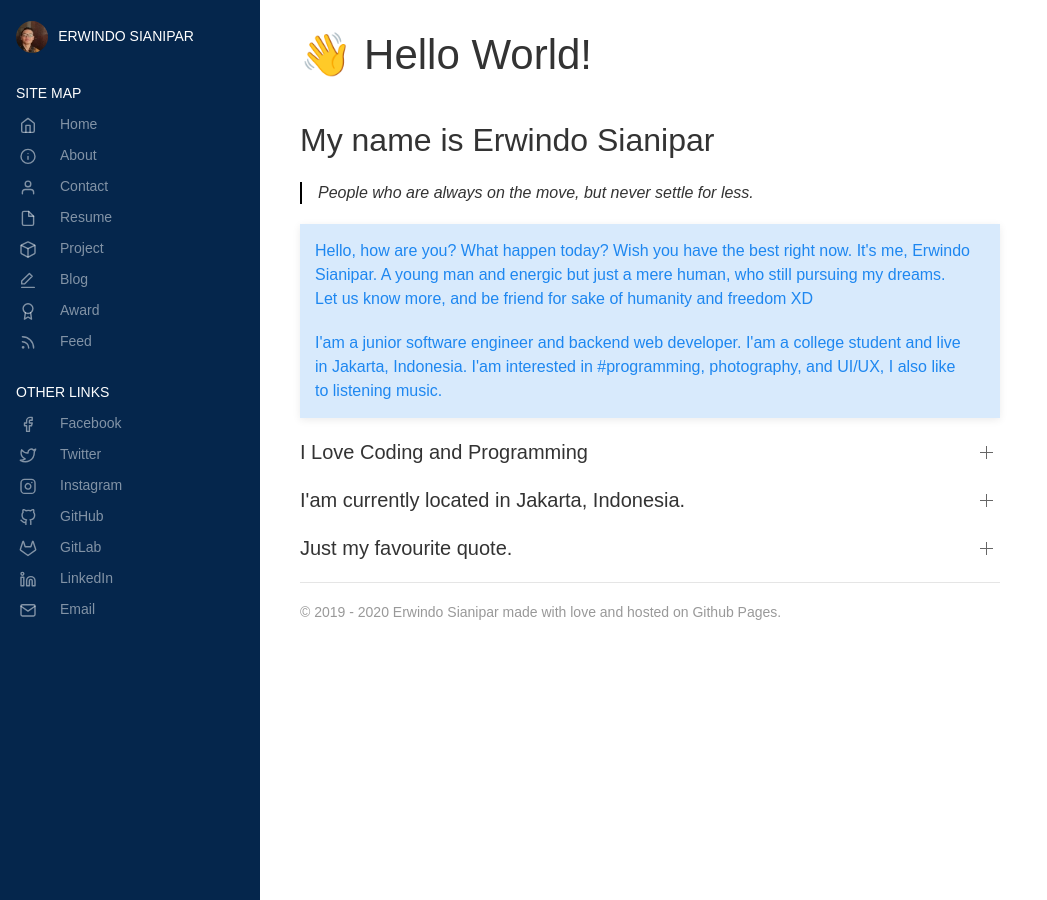
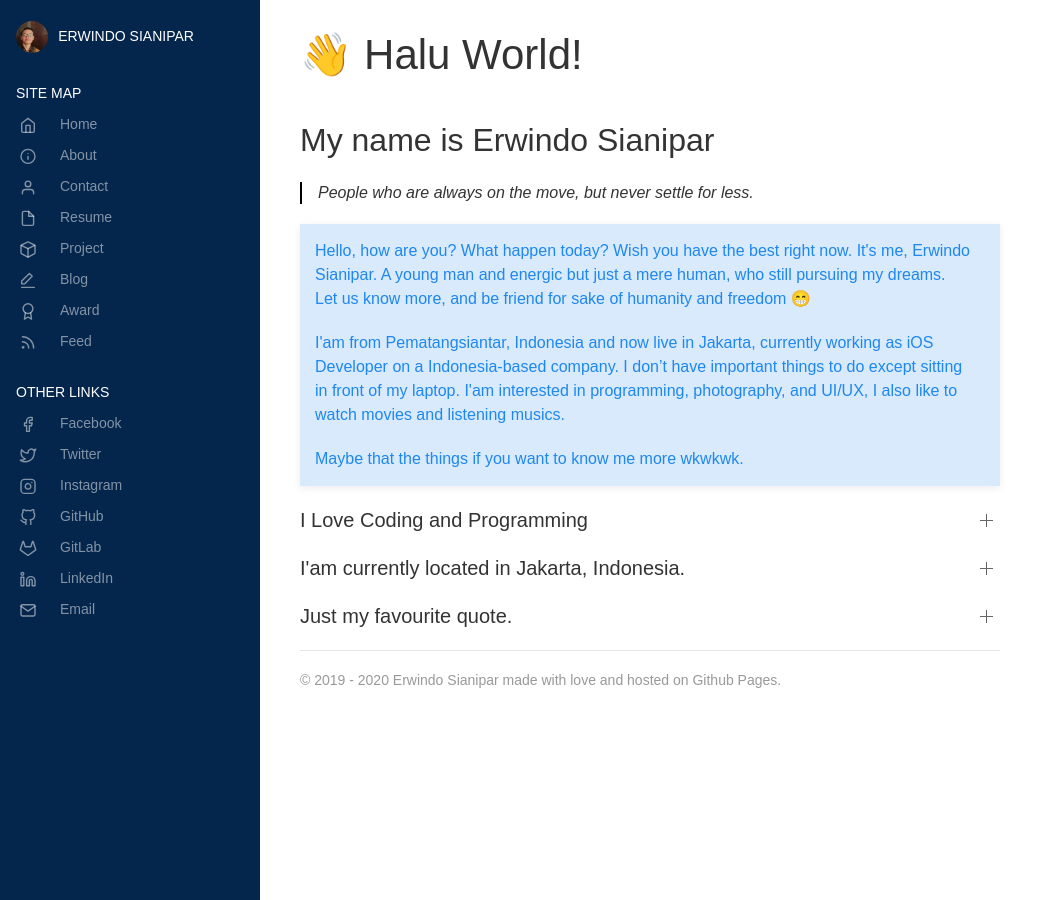
Before and after one commit to erwindosianipar/erwindosianipar.jekyll, a Jekyll site: the page built from pages/index.md, in a window 1280 px wide and 900 px high. Shown: the whole window, without its empty margins (0-1047 px from the left). Built offline with Jekyll 4.4.1, drawn with Linux system fonts in a browser that asks for light colours; nearby versions of some CDN libraries; some web fonts are replaced.

Commit message:
Update impressium about me in home page

```diff
--- a/_includes/home.html
+++ b/_includes/home.html
@@ -1,4 +1,4 @@
-<h1>👋 Hello World!</h1>
+<h1>👋 Halu World!</h1>
 <h2>My name is {{ site.name }}</h2>
 <blockquote>
     <h3 class="fs-16 uk-padding-remove-top uk-margin-small-top">
@@ -8,10 +8,14 @@
 <div id="announcement-banner" class="uk-alert-primary uk-box-shadow-small" uk-alert>
     <p class="uk-padding-remove-top uk-margin-remove-top">
         Hello, how are you? What happen today? Wish you have the best right now. It's me, {{ site.name }}. A young man and energic but just a mere human, who still pursuing my dreams.
-        Let us know more, and be friend for sake of humanity and freedom XD
+        Let us know more, and be friend for sake of humanity and freedom 😁
     </p>
     <p class="uk-padding-remove-top uk-margin-remove-top">
-        I'am a junior software engineer and backend web developer. I'am a college student and live in Jakarta, Indonesia. I'am interested in #programming, photography, and UI/UX, I also like to listening music.
+        I'am from Pematangsiantar, Indonesia and now live in Jakarta, currently working as iOS Developer on a Indonesia-based company. I don’t have important things to do except sitting in front of my laptop. I'am interested in programming, photography, and UI/UX, I also like to watch movies and listening musics.
+    </p>
+
+    <p>
+        Maybe that the things if you want to know me more wkwkwk.
     </p>
 </div>
 <ul uk-accordion="">
```
